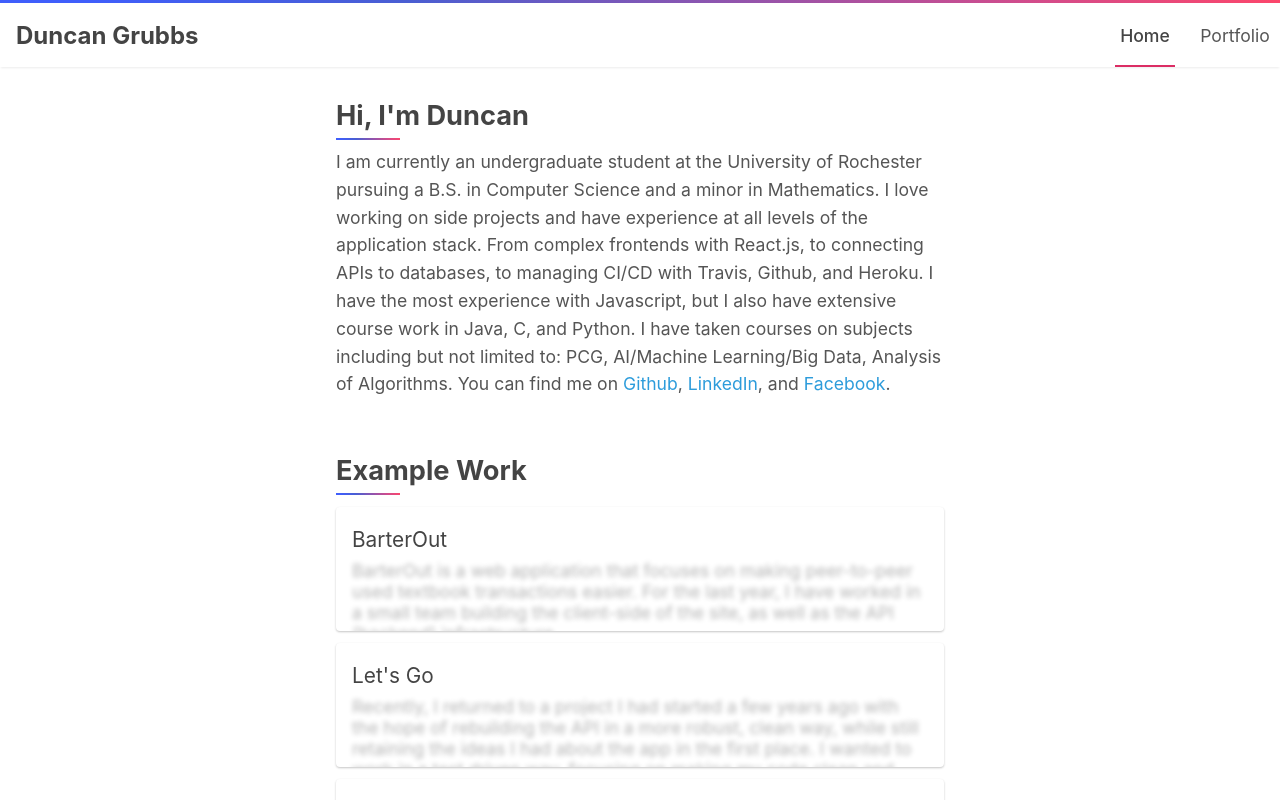
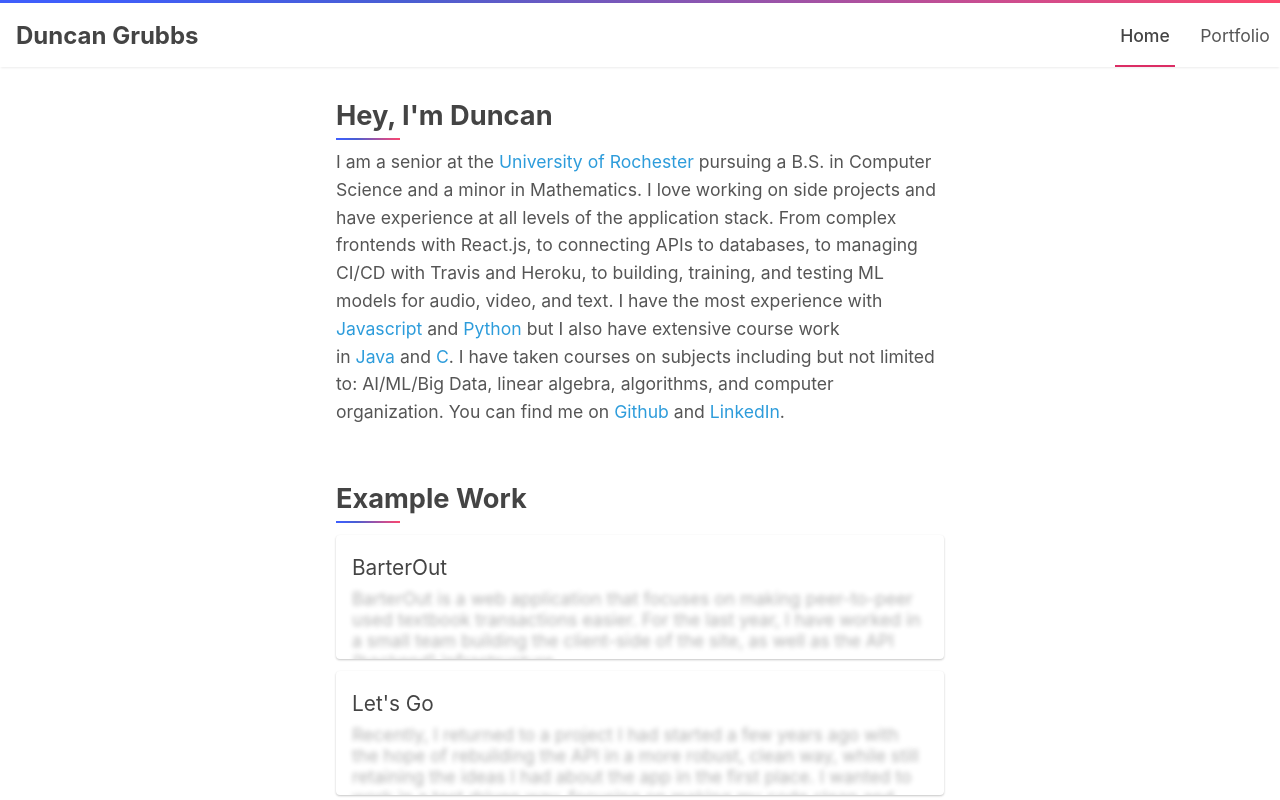
Before and after one commit to duncangrubbs/portfolio, a React (Create React App) app: page / in a window 1280 px wide. Shown: the top 800 px of the page. Built offline with nearby package versions, Linux system fonts and the light colour scheme.

Commit message:
Update dependencies and bio info.

```diff
--- a/src/routes/Home.jsx
+++ b/src/routes/Home.jsx
@@ -17,22 +17,25 @@ const Home = () => (
     <NavBar page="Home" />
     <div className="home__content">
       <div className="home__grid-item">
-        <h1>Hi, I&apos;m Duncan</h1>
+        <h1>Hey, I&apos;m Duncan</h1>
         <p>
-          I am currently an undergraduate student
-          at the University of Rochester pursuing a B.S.
-          in Computer Science and a minor in Mathematics.
+          I am a senior
+          at the <a rel="noopenner external" href="https://rochester.edu">University of Rochester</a>
+          &nbsp;pursuing a B.S. in Computer Science and a minor in Mathematics.
           I love working on side projects and have experience at
           all levels of the application stack. From complex frontends
           with React.js, to connecting APIs to databases, to managing
-          CI/CD with Travis, Github, and Heroku.
-          I have the most experience with Javascript,
-          but I also have extensive course work in Java, C, and Python.
+          CI/CD with Travis and Heroku, to building, training, and testing
+          ML models for audio, video, and text.
+          I have the most experience with <a rel="noopenner external" href="https://github.com/BarterOut/BarterOutMain">
+          Javascript</a> and <a rel="noopenner external" href="https://github.com/duncangrubbs/lyrics-to-artist">Python</a>
+          &nbsp;but I also have extensive course work in&nbsp;
+          <a rel="noopenner external" href="https://github.com/duncangrubbs/L-system">Java</a>
+          &nbsp;and&nbsp;<a rel="noopenner external" href="https://github.com/duncangrubbs/urSQL">C</a>.
           I have taken courses on subjects including but not limited to:
-          PCG, AI/Machine Learning/Big Data, Analysis of Algorithms.
-          You can find me on <a rel="noopenner external" href="https://github.com/duncangrubbs"> Github</a>,
-          <a rel="noopenner external" href="https://www.linkedin.com/in/duncan-grubbs-01979a14a/"> LinkedIn</a>,
-          and <a rel="noopenner external" href="https://www.facebook.com/duncan.grubbs.7"> Facebook</a>.
+          AI/ML/Big Data, linear algebra, algorithms, and computer organization.
+          You can find me on <a rel="noopenner external" href="https://github.com/duncangrubbs"> Github</a> and
+          <a rel="noopenner external" href="https://www.linkedin.com/in/duncan-grubbs-01979a14a/"> LinkedIn</a>.
         </p>
       </div>
       <div className="home__grid-item">
@@ -43,16 +46,18 @@ const Home = () => (
         text="BarterOut is a web application that focuses on making peer-to-peer
         used textbook transactions easier. For the last year, I have worked
         in a small team building the client-side of the site, as well as the
-        API (backend) infrastructure. "/>
+        API (backend) infrastructure. "
+        />
       </Link>
       <Link to="/portfolio/letsgo">
         <WorkCard
         title="Let's Go"
         text=" Recently, I returned to a project I had started a few years
-          ago with the hope of rebuilding the API in a more robust,
-          clean way, while still retaining the ideas I had about
-          the app in the first place. I wanted to work in a test driven
-          way, focusing on making my code clean and testable."/>
+        ago with the hope of rebuilding the API in a more robust,
+        clean way, while still retaining the ideas I had about
+        the app in the first place. I wanted to work in a test driven
+        way, focusing on making my code clean and testable."
+        />
       </Link>
       <Link to="/portfolio">
         <WorkCard
```
Also changed, not shown: package.json (+4 -5 lines).
